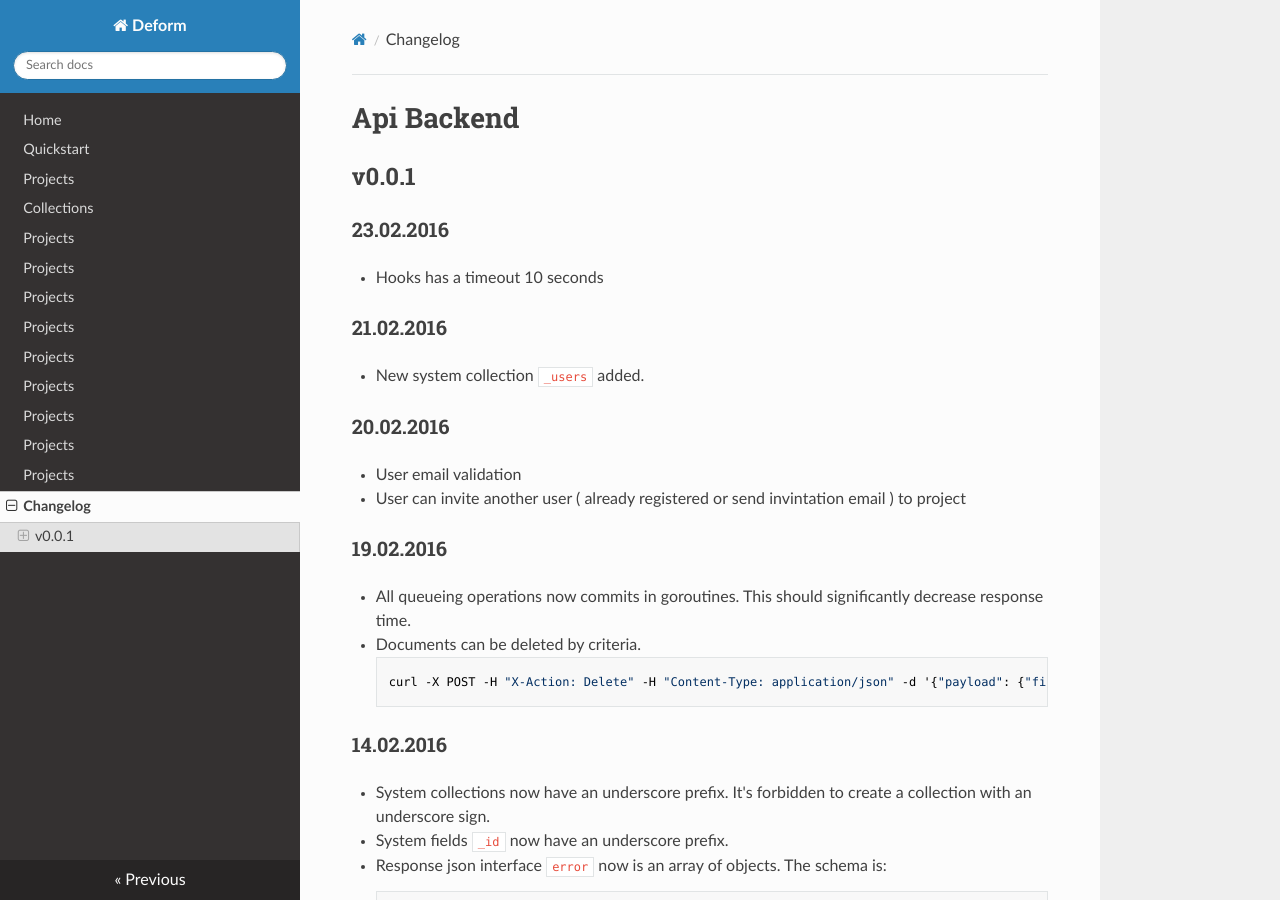
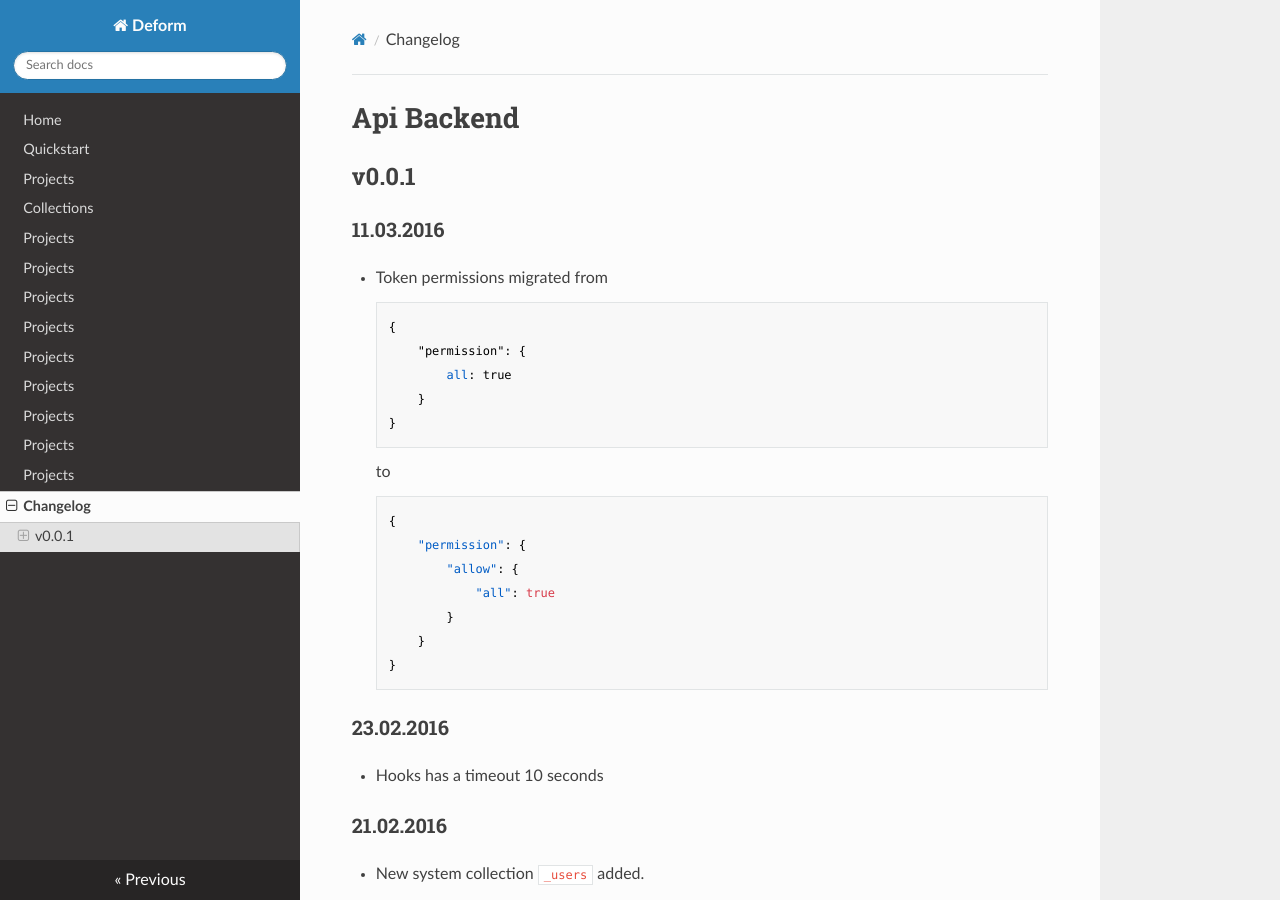
Before and after one commit to deformio/docs, an MkDocs documentation site: the page built from docs/changelog.md, in a window 1280 px wide and 900 px high. Built offline with MkDocs 1.6.1, drawn with Linux system fonts in a browser that asks for light colours; nearby versions of some CDN libraries; old or Windows-style settings are respelled for this version of MkDocs.

Commit message:
API Documentation Changelog updated.

```diff
--- a/docs/changelog.md
+++ b/docs/changelog.md
@@ -1,6 +1,27 @@
 # Api Backend
 
 ## v0.0.1
+
+### 11.03.2016
+
+  * Token permissions migrated from
+
+        {
+            "permission": {
+                all: true
+            }
+        }
+
+    to
+
+        {
+            "permission": {
+                "allow": {
+                    "all": true
+                }
+            }
+        }
+
 
 ### 23.02.2016
 
```
